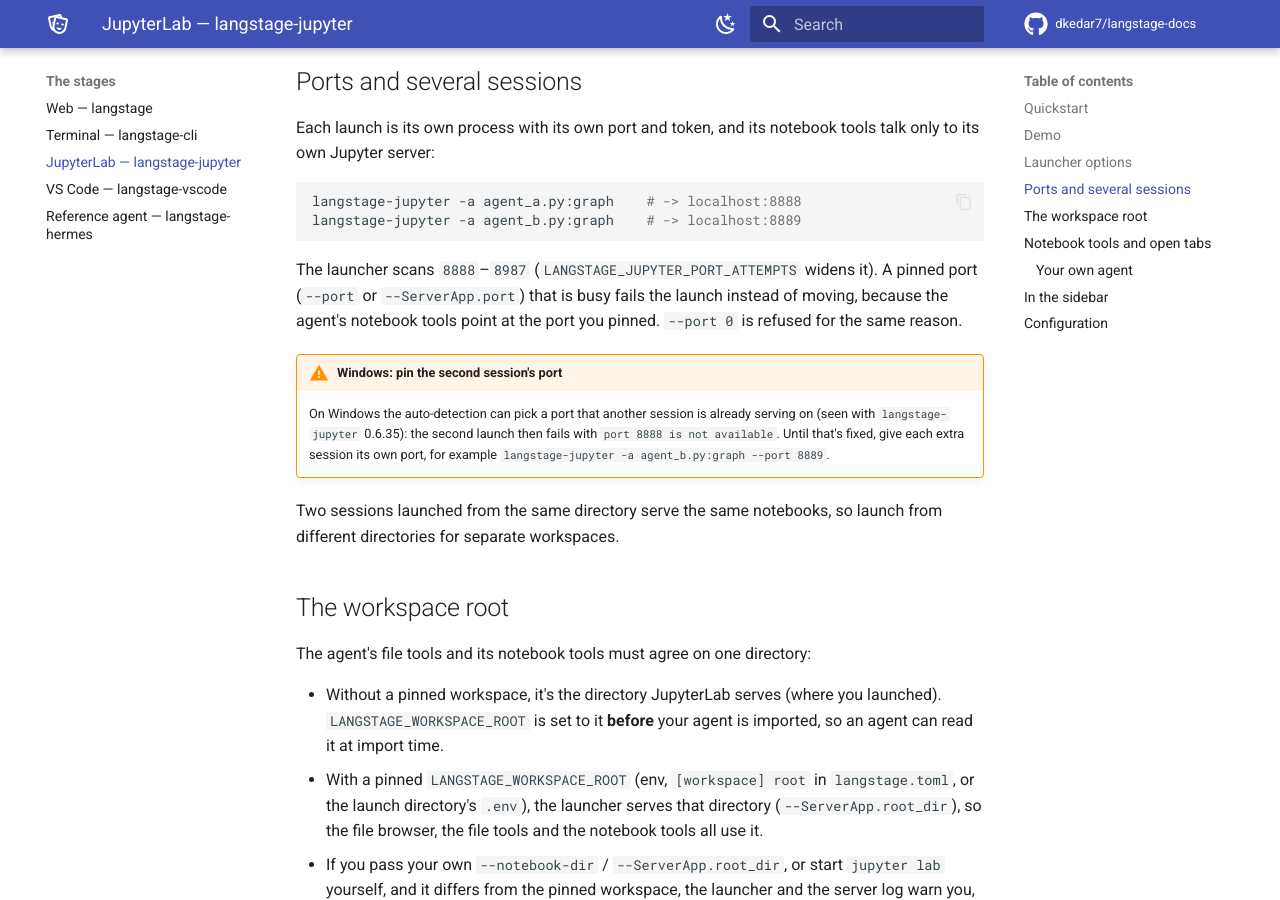
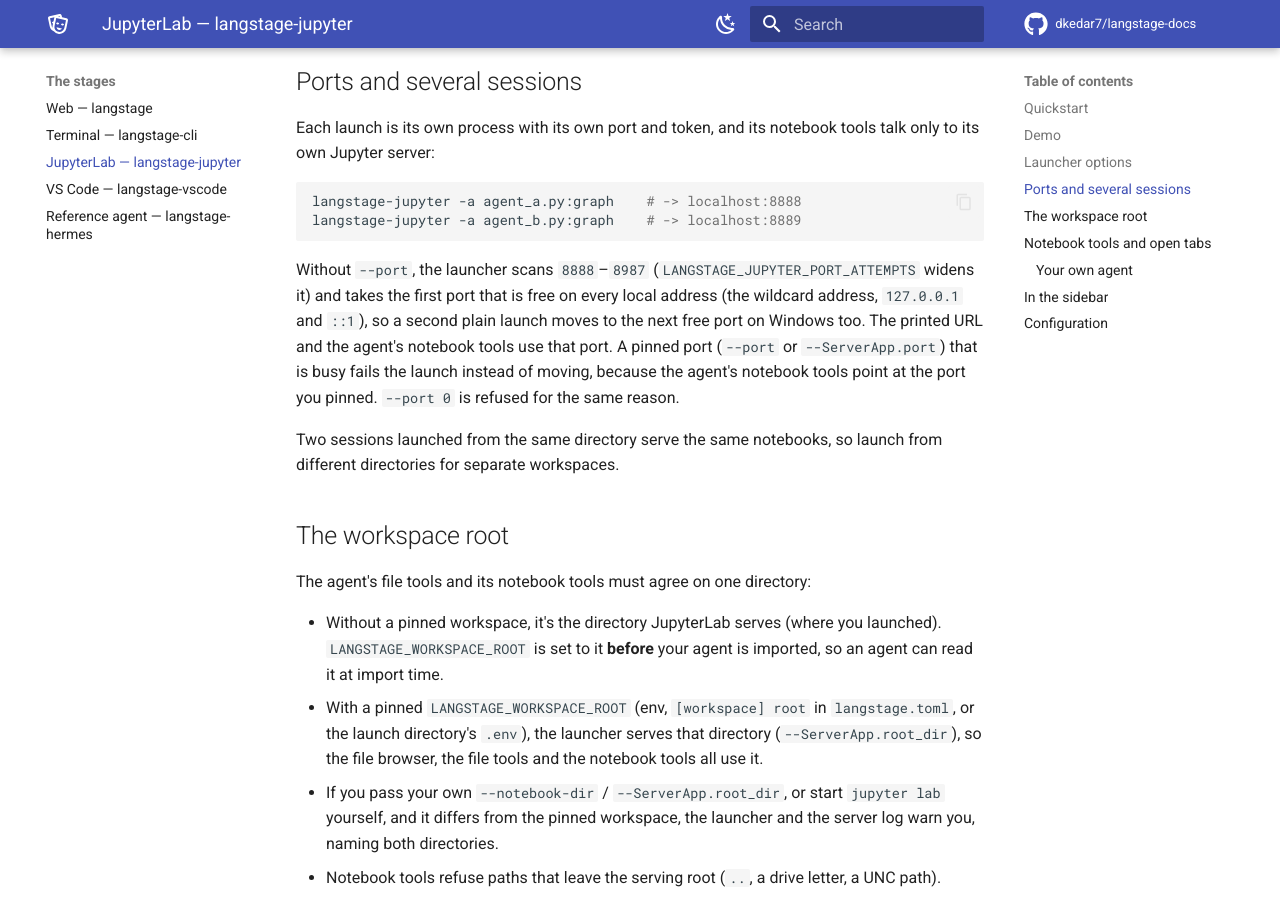
Before and after one commit to dkedar7/langstage-docs, an MkDocs documentation site: the page built from docs/stages/jupyter.md, in a window 1280 px wide and 900 px high, scrolled down 4264 px. Built offline with MkDocs 1.6.1 and Material for MkDocs 9.7.7, drawn with Linux system fonts in a browser that asks for light colours; comment, search, counter and statistics services are not loaded.

Commit message:
Jupyter: second plain launch picks a free port (jupyter 0.6.36) (#9)
langstage-jupyter 0.6.36 (gh #165) bind-tests every local address when
auto-detecting a port, so the Windows "pin --port 8889" workaround is
gone. Describe the new behavior and bump versions.json.


Claude-Session: https://claude.ai/code/session_01UifqaVXWAqdPtu6Xy96V58

Co-authored-by: Claude Opus 5.5 <noreply@anthropic.com>

````diff
--- a/docs/stages/jupyter.md
+++ b/docs/stages/jupyter.md
@@ -74,16 +74,13 @@ langstage-jupyter -a agent_a.py:graph    # -> localhost:8888
 langstage-jupyter -a agent_b.py:graph    # -> localhost:8889
 ```
 
-The launcher scans `8888`–`8987` (`LANGSTAGE_JUPYTER_PORT_ATTEMPTS` widens it). A
-pinned port (`--port` or `--ServerApp.port`) that is busy fails the launch instead
-of moving, because the agent's notebook tools point at the port you pinned.
+Without `--port`, the launcher scans `8888`–`8987` (`LANGSTAGE_JUPYTER_PORT_ATTEMPTS`
+widens it) and takes the first port that is free on every local address (the
+wildcard address, `127.0.0.1` and `::1`), so a second plain launch moves to the next
+free port on Windows too. The printed URL and the agent's notebook tools use that
+port. A pinned port (`--port` or `--ServerApp.port`) that is busy fails the launch
+instead of moving, because the agent's notebook tools point at the port you pinned.
 `--port 0` is refused for the same reason.
-
-!!! warning "Windows: pin the second session's port"
-    On Windows the auto-detection can pick a port that another session is already
-    serving on (seen with `langstage-jupyter` 0.6.35): the second launch then fails
-    with `port 8888 is not available`. Until that's fixed, give each extra session
-    its own port, for example `langstage-jupyter -a agent_b.py:graph --port 8889`.
 
 Two sessions launched from the same
 directory serve the same notebooks, so launch from different directories for
--- a/versions.json
+++ b/versions.json
@@ -5,7 +5,7 @@
     "langstage": "0.13.42",
     "langstage-cli": "0.6.36",
     "langstage-hermes": "0.4.36",
-    "langstage-jupyter": "0.6.35",
+    "langstage-jupyter": "0.6.36",
     "langstage-vscode": "0.5.33"
   }
 }
````
